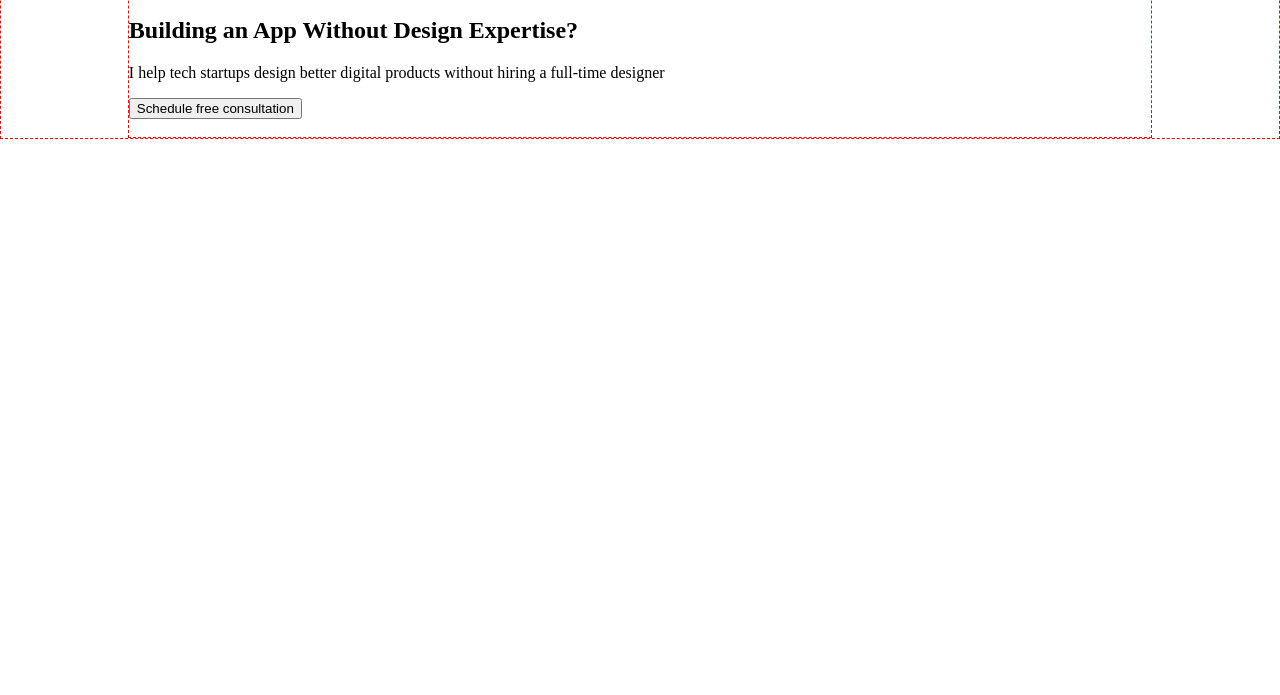
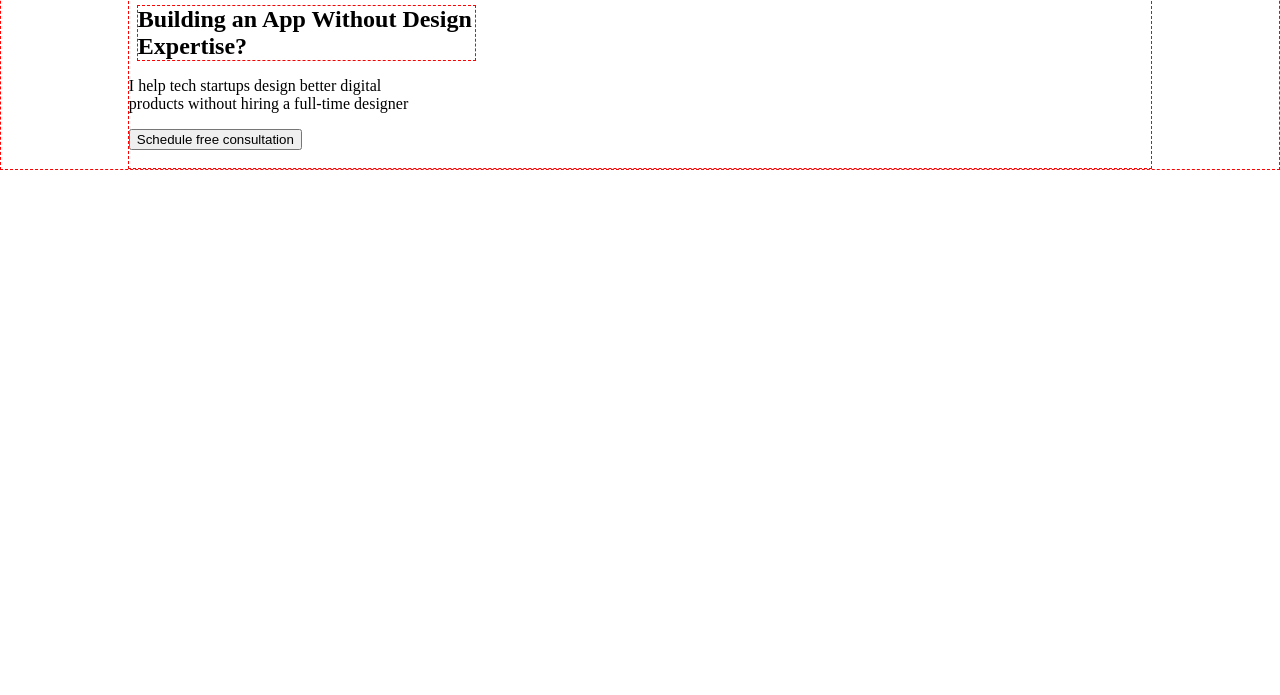
Before and after one commit to WebHeroSchool/olganagozh, a plain HTML site: page index.html in a window 1280 px wide. Shown: the part 105-800 px from the top of the page. Drawn offline with Linux system fonts and the light colour scheme; a web font is replaced by a local one.

Commit message:
5 урок, пробная версия

```diff
--- a/style.css
+++ b/style.css
@@ -1,6 +1,4 @@
-.title {
-  font-family: Roboto;
-}
+
 .title {
   font-family: Roboto;
 }
@@ -24,9 +22,7 @@ body {
   display:inline-block;
   border:dashed 1px red;
 }
-.logo {
-  margin-right:63%
-  }
+
 .logo {
   padding:40px 0;
 }
@@ -41,3 +37,19 @@ body {
 .menu_item:last-child {
   padding-right:0;
 }
+h1{
+  border:dashed 1px red;
+  display:block;
+  width:33%;
+  display:flex;
+  margin:8px
+}
+p{
+  border:dashed 1 px red;
+  display:block;
+  display:flex;
+  width:30%;
+}
+button{
+ display:flex;
+}
```
